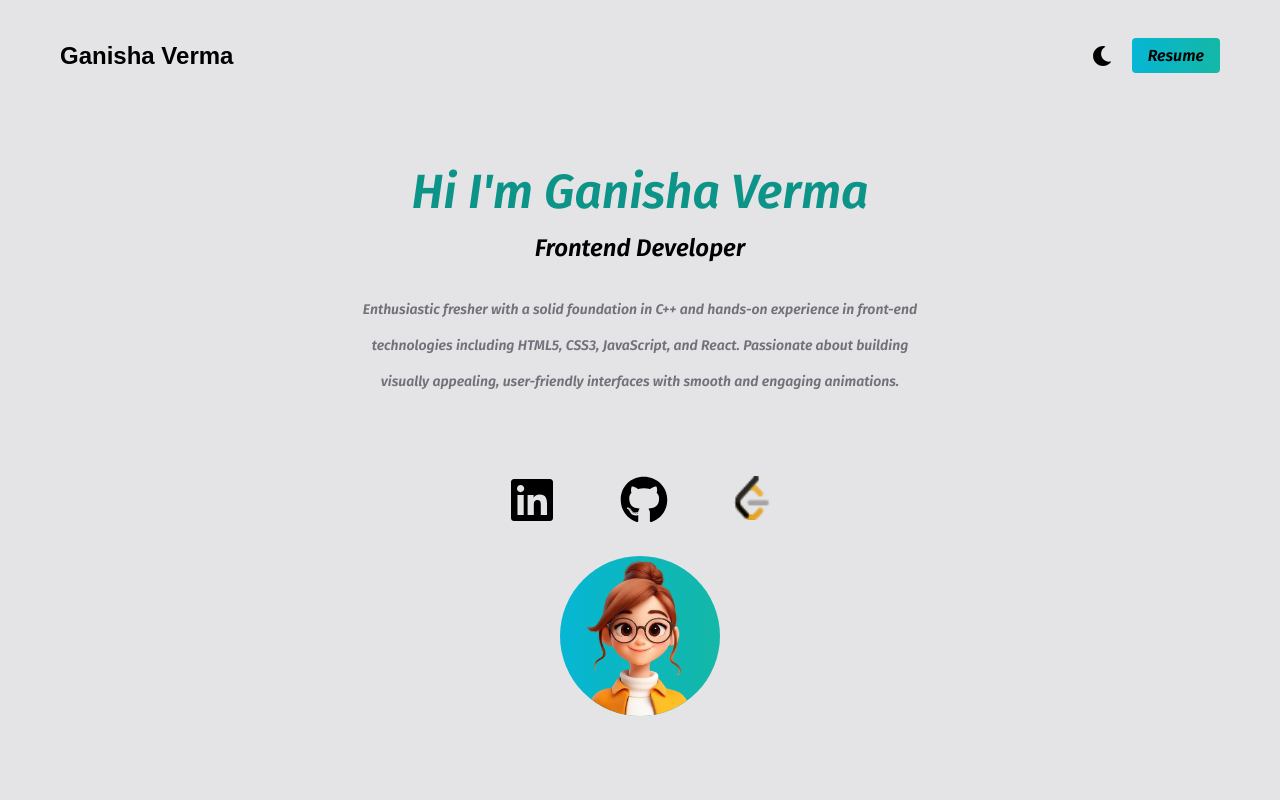
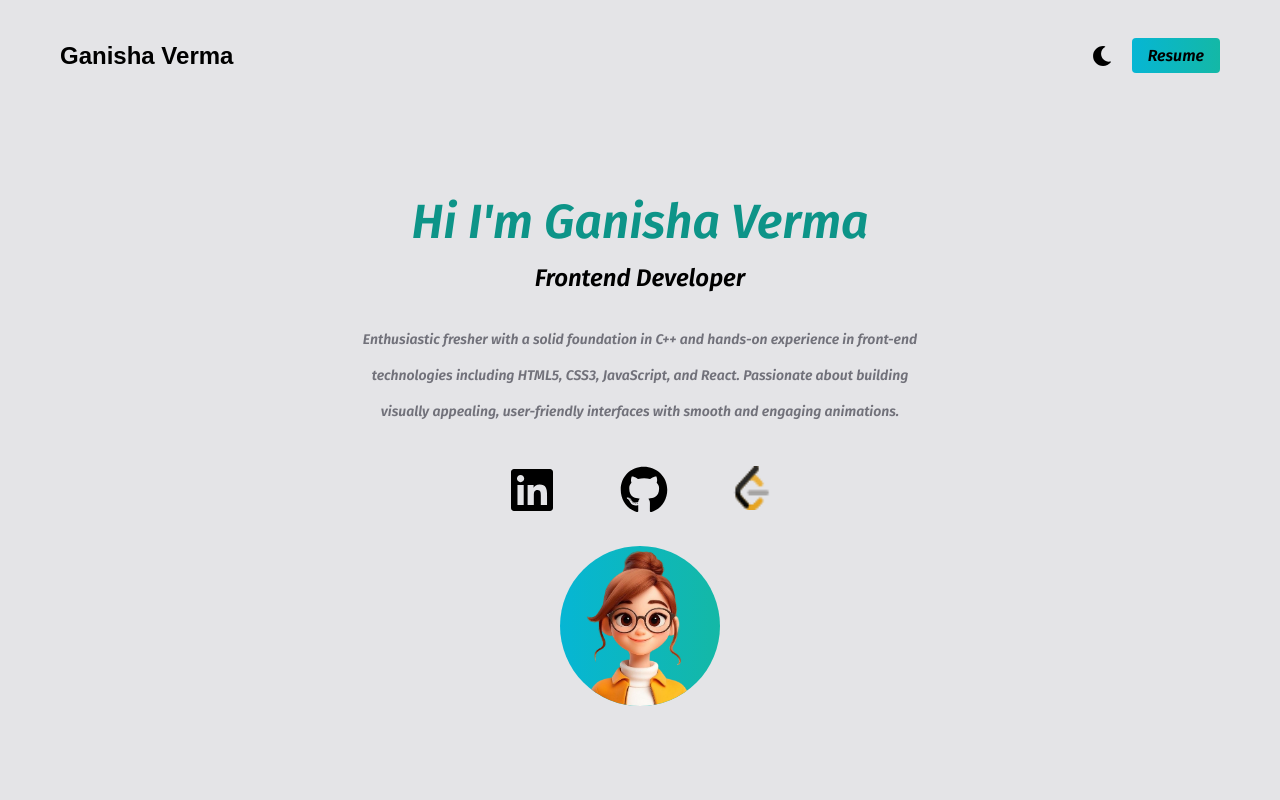
Before and after one commit to Ganishaverma19/REACTPORTFOLIO, a React (Vite) app: page / in a window 1280 px wide. Shown: the top 800 px of the page. Built offline with nearby package versions, Linux system fonts and the light colour scheme.

Commit message:
Updated landing page layout

```diff
--- a/src/App.jsx
+++ b/src/App.jsx
@@ -1,12 +1,9 @@
-
 import reactLogo from './assets/react.svg'
 import viteLogo from '/vite.svg'
-import { FaMoon } from 'react-icons/fa'
-import { FaLinkedin ,FaGithub} from 'react-icons/fa'
+import { FaMoon, FaLinkedin, FaGithub, FaHtml5, FaCss3Alt, FaJs, FaReact } from 'react-icons/fa'
+import { SiTailwindcss, SiCplusplus } from 'react-icons/si'
 import img from './assets/img.png'
 import './App.css'
-import { FaHtml5,FaCss3Alt,FaJs,FaReact} from 'react-icons/fa'
-import { SiTailwindcss,SiCplusplus } from 'react-icons/si'
 import { CardHoverEffectDemo } from './Cardhover'
 import { TimelineDemo } from './timelineeffect'
 import Timeline from "./Components/ui/roadmap";
@@ -14,87 +11,92 @@ import { useState } from 'react';
 import Contact from './Components/Contact/Contact.jsx'
 import leetcode from './assets/leetcode.png'
 
-
-
-
-
 function App() {
-  const [count, setCount] = useState(0)
   const [darkMode, setDarkMode] = useState(false);
 
   return (
     <div className={darkMode ? "dark" : ""}>
       <head>
-          <meta charset="UTF-8" />
-          <meta name="description" content="Ganisha's React portfolio site"/>
-          <meta name="viewport" content="width=device-width, initial-scale=1.0"/>
-           <title> Ganisha Verma </title>
+        <meta charSet="UTF-8" />
+        <meta name="description" content="Ganisha's React portfolio site" />
+        <meta name="viewport" content="width=device-width, initial-scale=1.0" />
+        <title>Ganisha Verma</title>
       </head>
+
       <main className="w-full min-h-screen bg-zinc-200 dark:bg-zinc-900 text-black dark:text-white px-5 lg:px-10">
-          <section className='h-screen w-full'>
-          <nav className=' py-10 px-5  flex justify-between'>
-            <h1 className=' text-md lg:text-2xl  font-black font-Montseerat'>Ganisha Verma</h1>
+
+        {/* ===== FIRST SECTION ===== */}
+        <section className='h-screen w-full flex flex-col'>
+          <nav className='py-10 px-5 flex justify-between'>
+            <h1 className='text-md lg:text-2xl font-black font-Montseerat'>Ganisha Verma</h1>
             <ul className='flex items-center gap-2 lg:gap-5'>
               <li>
-                <FaMoon onClick={()=> setDarkMode(!darkMode)} className=' text-md lg:text-xl cursor-pointer '/>
+                <FaMoon onClick={() => setDarkMode(!darkMode)} className='text-md lg:text-xl cursor-pointer' />
               </li>
               <li>
-                <a className =" bg-gradient-to-r from-cyan-500 to-teal-500 rounded px-2 py-1 lg:px-4 lg:py-2" href="/RESUME.pdf" target="_blank" rel="noopener noreferrer">Resume </a>
+                <a className="bg-gradient-to-r from-cyan-500 to-teal-500 rounded px-2 py-1 lg:px-4 lg:py-2" href="/RESUME.pdf" target="_blank" rel="noopener noreferrer">Resume</a>
               </li>
             </ul>
           </nav>
-          <div className='text-center p-5  mt-40 lg:mt-2  lg:p-10'>
-             <h2 className='  text-3xl lg:text-5xl py-2 text-teal-600 font-medium'>Hi I'm Ganisha Verma</h2>
+
+          <div className='flex-grow flex flex-col justify-center items-center text-center p-5 lg:p-10'>
+            <h2 className='text-3xl lg:text-5xl py-2 text-teal-600 font-medium'>Hi I'm Ganisha Verma</h2>
             <h3 className='text-2xl py-2'>Frontend Developer</h3>
-                <p className=' w-1/8 lg:w-1/2 lg:mx-auto text-sm lg:text-md py-5  text-zinc-500  lg:leading-9'>Enthusiastic fresher with a solid foundation in C++ and hands-on experience
+            <p className='w-full lg:w-1/2 lg:mx-auto text-sm lg:text-md py-5 text-zinc-500 lg:leading-9'>
+              Enthusiastic fresher with a solid foundation in C++ and hands-on experience
               in front-end technologies including HTML5, CSS3, JavaScript, and React.
               Passionate about building visually appealing, user-friendly interfaces
               with smooth and engaging animations.
             </p>
-          </div>
-            <div className=' text-4xl lg:text-5xl flex justify-center gap-16 py-4 '>
-            <a href="https://www.linkedin.com/in/ganisha-verma-906341251" target="_blank" rel="noopener noreferrer">
-              <FaLinkedin/>
-              </a>
-              <a href="https://github.com/Ganishaverma19" target='_blank' rel='noopener noreferrer'>
-              <FaGithub/>
-              </a>
+
+            <div className='text-4xl lg:text-5xl flex justify-center gap-16 py-4'>
+              <a href="https://www.linkedin.com/in/ganisha-verma-906341251" target="_blank" rel="noopener noreferrer"><FaLinkedin /></a>
+              <a href="https://github.com/Ganishaverma19" target='_blank' rel='noopener noreferrer'><FaGithub /></a>
               <a href="https://leetcode.com/u/GanishaVerma_19/" target="_blank" rel="noopener noreferrer">
-              <img src={leetcode} alt="LeetCode" className=' w-7  h-8  lg:w-10 lg:h-11'/>
+                <img src={leetcode} alt="LeetCode" className='w-7 h-8 lg:w-10 lg:h-11' />
               </a>
             </div>
-          <div className='flex justify-center py-4 '>
-              <img src={img} alt="Avtar" className="w-40 h-40 bg-gradient-to-r from-cyan-500 to-teal-500 rounded-full"/>
+
+            <div className='flex justify-center py-4'>
+              <img src={img} alt="Avatar" className="w-40 h-40 bg-gradient-to-r from-cyan-500 to-teal-500 rounded-full" />
+            </div>
           </div>
         </section>
+
+        {/* ===== SKILLS SECTION ===== */}
         <section>
-            <h3 className ='  text-3xl lg:text-5xl py-2 text-teal-600 text-center  mt-20'>SKILLS</h3>
-
-            <div className='flex justify-center text-5xl'>
+          <h3 className='text-3xl lg:text-5xl py-2 text-teal-600 text-center mt-20'>SKILLS</h3>
+          <div className='flex justify-center text-5xl gap-6 my-4'>
             <FaHtml5 className='text-red-500' />
-            <FaCss3Alt className='text-yellow-500'/>
+            <FaCss3Alt className='text-yellow-500' />
             <SiTailwindcss className='text-blue-600' />
             <FaJs className='text-yellow-500' />
             <FaReact className='text-blue-500' />
-            <SiCplusplus  className='text-blue-900'/>
+            <SiCplusplus className='text-blue-900' />
           </div>
           <CardHoverEffectDemo />
         </section>
+
+        {/* ===== PROJECTS SECTION ===== */}
         <section>
-            <h3 className =' text-3xl lg:text-5xl py-2 text-teal-600 text-center mt-20'>PROJECTS</h3>
+          <h3 className='text-3xl lg:text-5xl py-2 text-teal-600 text-center mt-20'>PROJECTS</h3>
           <TimelineDemo />
         </section>
+
+        {/* ===== EDUCATION SECTION ===== */}
         <section>
           <h3 className='text-3xl lg:text-5xl py-2 text-teal-600 text-center mt-20 mb-10'>EDUCATION</h3>
           <Timeline />
         </section>
+
+        {/* ===== CONTACT SECTION ===== */}
         <section>
-            <h2 className=' text-3xl lg:text-5xl text-teal-600 text-center mt-20  mb-3 lg:mt-48   lg:mb-6'>CONTACT ME </h2>
-            <Contact/>
+          <h2 className='text-3xl lg:text-5xl text-teal-600 text-center mt-20 mb-3 lg:mt-48 lg:mb-6'>CONTACT ME</h2>
+          <Contact />
         </section>
       </main>
     </div>
-  )
+  );
 }
 
-export default App
+export default App;
```
Lines whose indentation alone changed are shown as unchanged.
